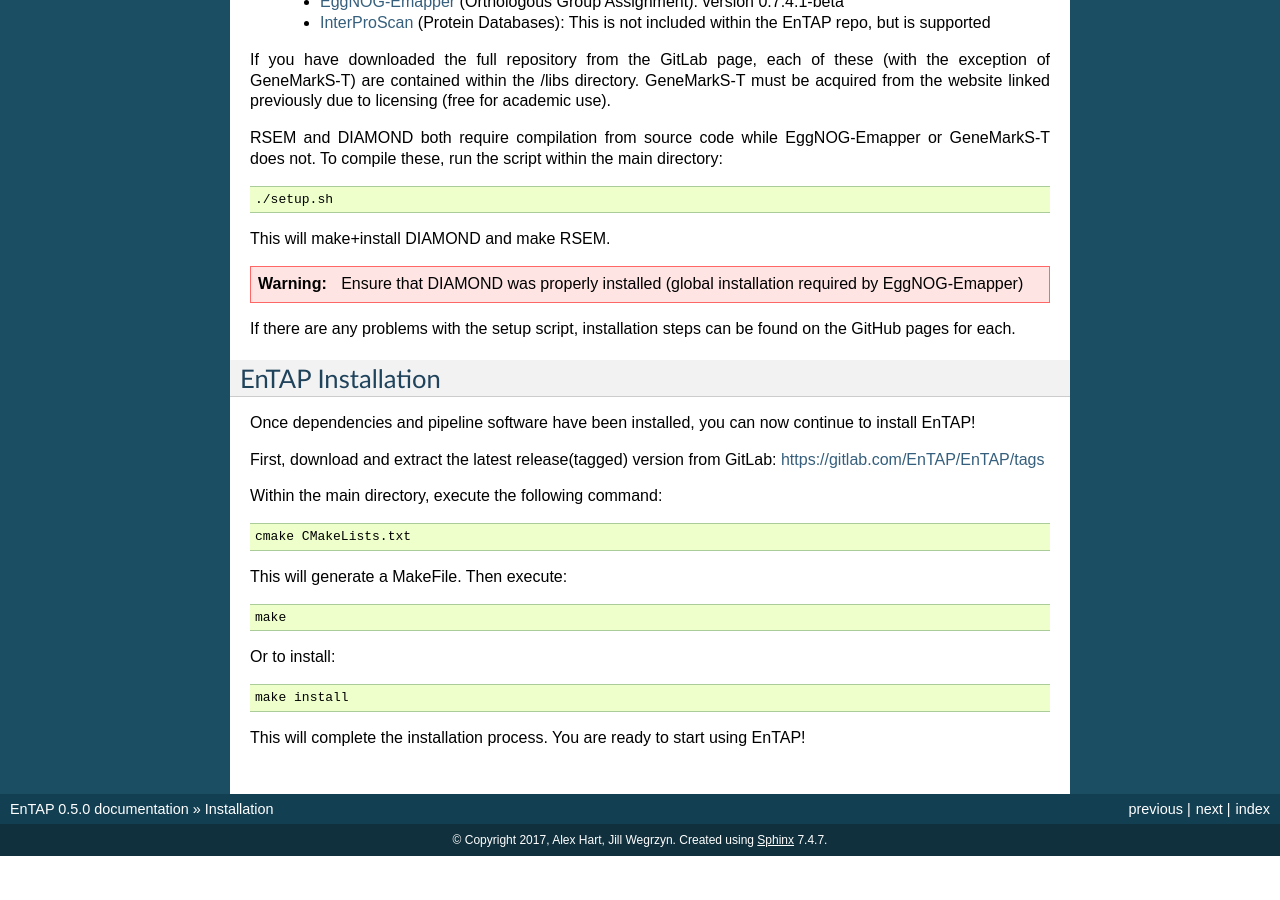
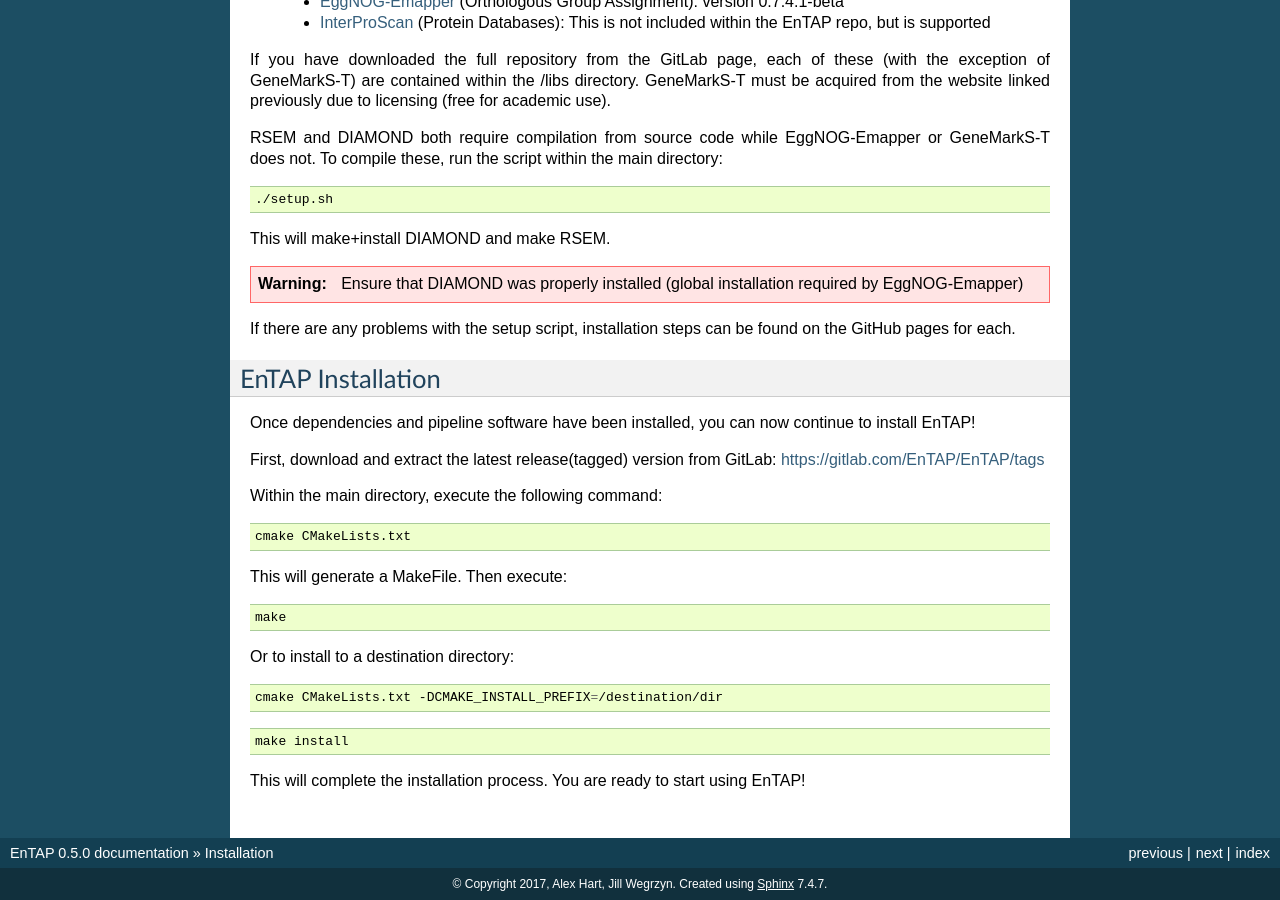
Before and after one commit to harta55/EnTAP, a Sphinx documentation site: the page built from docs/source/installation.rst, in a window 1280 px wide and 900 px high, scrolled down 1522 px. Built offline with Sphinx 7.4.7, drawn with Linux system fonts in a browser that asks for light colours; before the commit the page ends 2378 px from its top, so only the background shows below that.

Commit message:
Update installation.rst

```diff
--- a/docs/source/installation.rst
+++ b/docs/source/installation.rst
@@ -120,7 +120,11 @@
 
     make
 
-Or to install:
+Or to install to a destination directory:
+
+.. code-block :: bash
+
+    cmake CMakeLists.txt -DCMAKE_INSTALL_PREFIX=/destination/dir
 
 .. code-block :: bash
 
```
